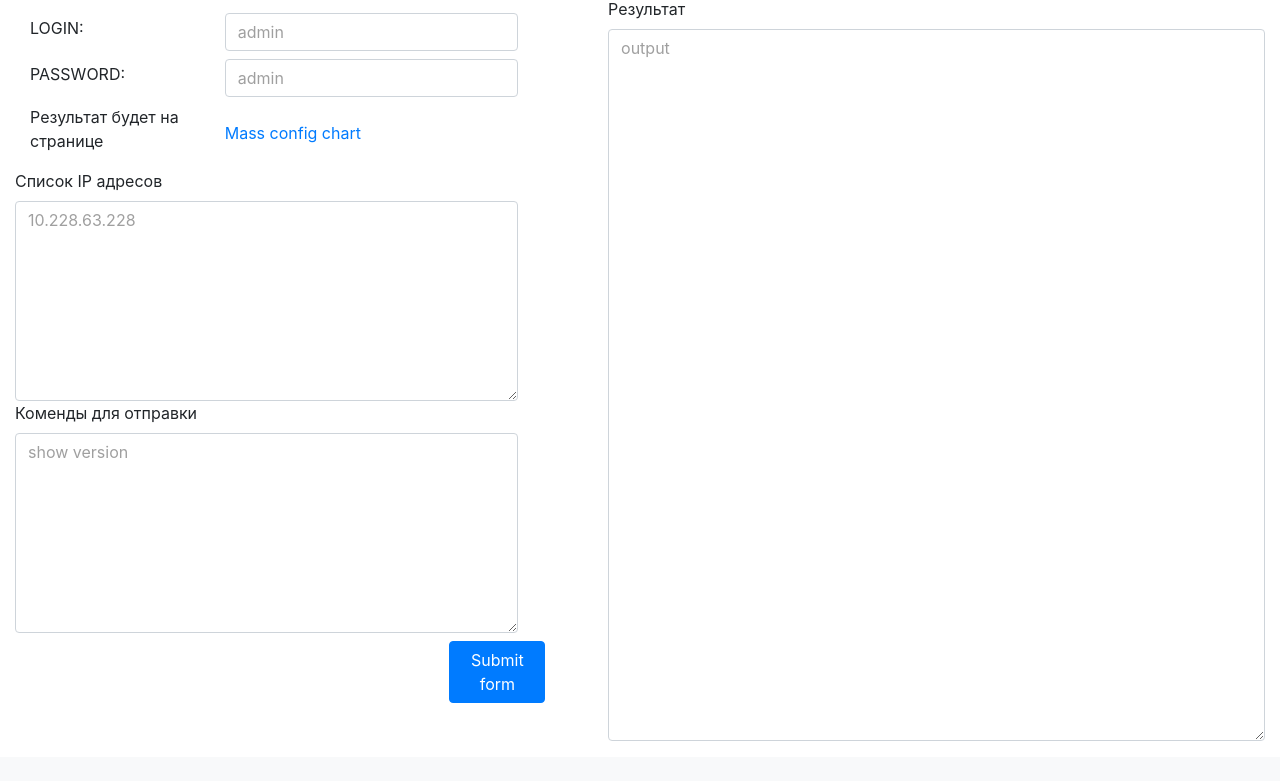
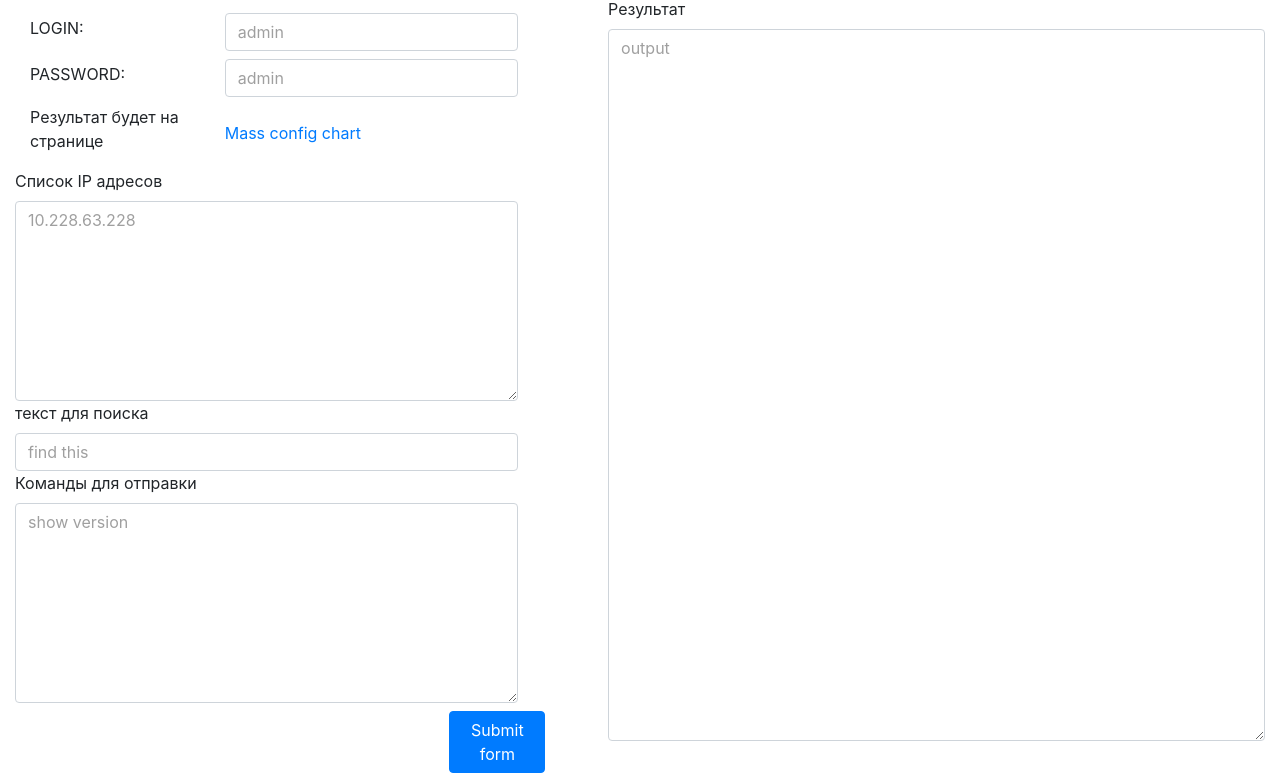
Before and after one commit to L0llipop/acds, a Django app: template activator/templates/activator/massconfig.html in a window 1280 px wide. Shown: the part 61-842 px from the top of the page. Before the commit the page ends 802 px from the top, so only its background shows below. Run offline with Django 3.2, Linux system fonts and the light colour scheme; the template is opened without the code that fills it, so the values that code supplies are empty; some libraries are stand-ins or nearby versions.

Commit message:
mass config html

```diff
--- a/activator/templates/activator/massconfig.html
+++ b/activator/templates/activator/massconfig.html
@@ -41,7 +41,12 @@
 				</div>
 
 				<div class="form-group-lite">
-					<label for="text">Коменды для отправки</label>
+					<label for="text">текст для поиска </label>
+					<input class="form-control" id="findtext" type="text" required placeholder="find this">
+				</div>
+
+				<div class="form-group-lite">
+					<label for="text">Команды для отправки</label>
 					<textarea class="form-control" id="command_list" rows="5" required placeholder="show version"></textarea>
 				</div>
 						<!-- <div id="setting_mng"></div> -->
```
